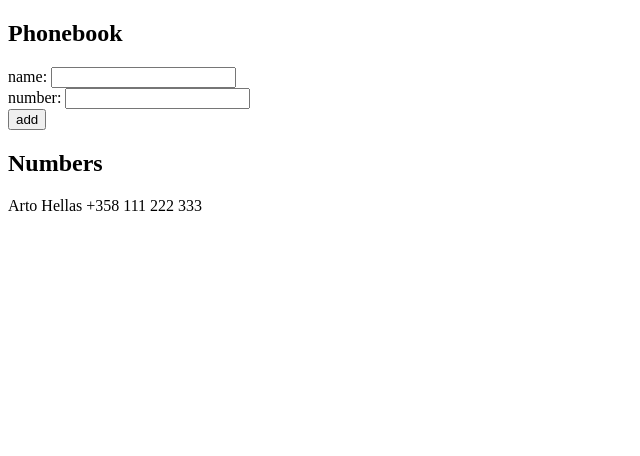
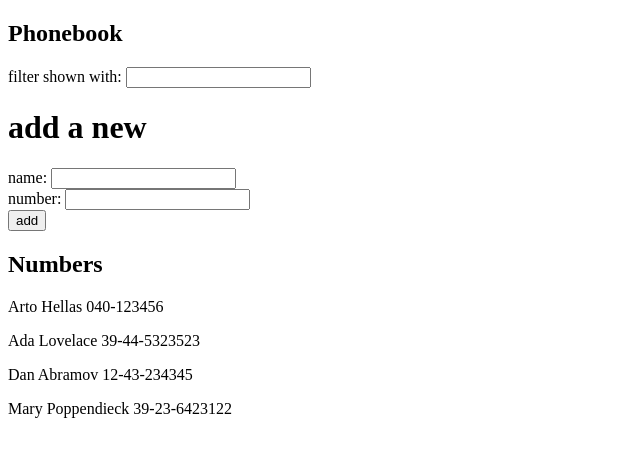
Before and after one commit to pekkuhl/Full-Stack-open, a React (Vite) app in the folder part2/puhelinluettelo/: page / in a window 1280 px wide. Shown: the top 456 px of the page, without its empty margins (0-640 px from the left). Built offline with nearby package versions, Linux system fonts and the light colour scheme.

Commit message:
2.9 puhelinluettelo step 5

```diff
--- a/part2/puhelinluettelo/src/App.jsx
+++ b/part2/puhelinluettelo/src/App.jsx
@@ -2,13 +2,15 @@ import { useState } from 'react'
 
 const App = () => {
   const [persons, setPersons] = useState([
-    { name: 'Arto Hellas',
-      number: "+358 111 222 333"
-    }
+    { name: 'Arto Hellas', number: '040-123456' },
+    { name: 'Ada Lovelace', number: '39-44-5323523' },
+    { name: 'Dan Abramov', number: '12-43-234345' },
+    { name: 'Mary Poppendieck', number: '39-23-6423122' }
   ])
+
   const [newName, setNewName] = useState('')
   const [newNumber, setNewNumber] = useState('')
-
+  const [filterString, setFilterString] = useState("")
 
   const handleNameChange = (e) => {
     console.log(e.target.value)
@@ -18,6 +20,11 @@ const App = () => {
   const handleNumberChange = (e) => {
     console.log(e.target.value)
     setNewNumber(e.target.value)
+  }
+
+  const handleFilter = (e) => {
+    console.log(e.target.value)
+    setFilterString(e.target.value)
   }
 
   const handleSubmit = (e) => {
@@ -35,11 +42,17 @@ const App = () => {
       setNewName("")
     }
   }
+  const filteredPersons = persons.filter(person => person.name.toLowerCase().includes(filterString.toLowerCase()))
+  console.log(filteredPersons)
+
 
   return (
     <div>
       <h2>Phonebook</h2>
+      filter shown with: <input onChange={handleFilter}/>
+      <h1>add a new</h1>
       <form onSubmit={handleSubmit}>
+
         <div>
 
           <div>name: <input value={newName} onChange={handleNameChange}/></div>
@@ -50,7 +63,7 @@ const App = () => {
         </div>
       </form>
       <h2>Numbers</h2>
-      {persons.map(person => <p key={person.name}> {person.name} {person.number}</p>)}
+      {filteredPersons.map(person => <p key={person.name}> {person.name} {person.number}</p>)}
     </div>
   )
 
```
